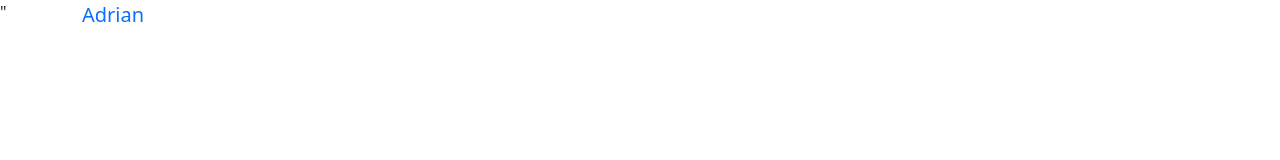
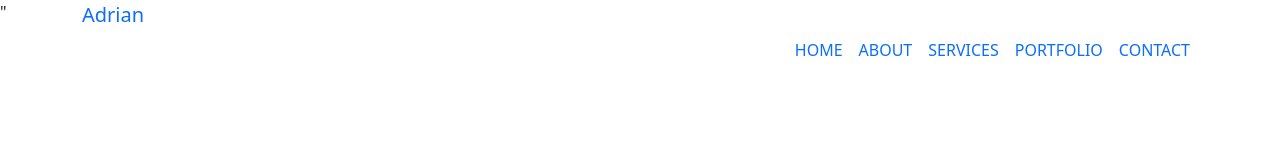
Before and after one commit to adrianMike2/portfolio-generator, a plain HTML site: page index.html in a window 1280 px wide. Drawn offline with nearby package versions, Linux system fonts and the light colour scheme.

Commit message:
nav bar finished

```diff
--- a/index.html
+++ b/index.html
@@ -16,8 +16,27 @@
                 <button class="navbar-toggler" type="button" data-bs-toggle="collapse" data-bs-target="#navbarSupportedContent" aria-controls="navbarSupportedContent" aria-expanded="false" aria-label="Toggle navigaton">
                     <span class="navbar-toggler-icon"></span>
                 </button>
+                <div class="collapse navbar-collapse" id="navbarSupportedContent">
+                    <ul class="navbar-nav ms-auto">
+                        <li class="nav-item active">
+                            <a class="nav-link" href="#home">HOME</a>
+                        </li>
+                        <li class="nav-item">
+                            <a class="nav-link" href="#about">ABOUT</a>
+                        </li>
+                        <li class="nav-item">
+                            <a class="nav-link" href="#services">SERVICES</a>
+                        </li>
+                        <li class="nav-item">
+                            <a class="nav-link" href="#portfolio">PORTFOLIO</a>
+                        </li>
+                        <li class="nav-item">
+                            <a class="nav-link" href="#contact">CONTACT</a>
+                        </li>
+                    </ul>
+                </div>
+            </div>
 
-            </div>
         </nav>
     </body>
 </html>
```
